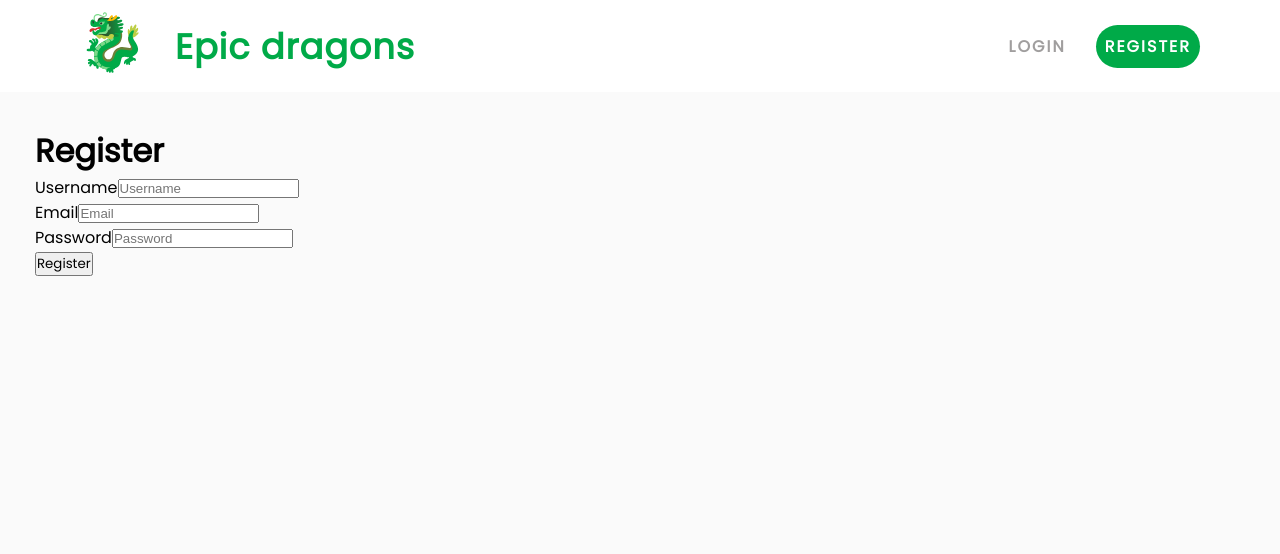
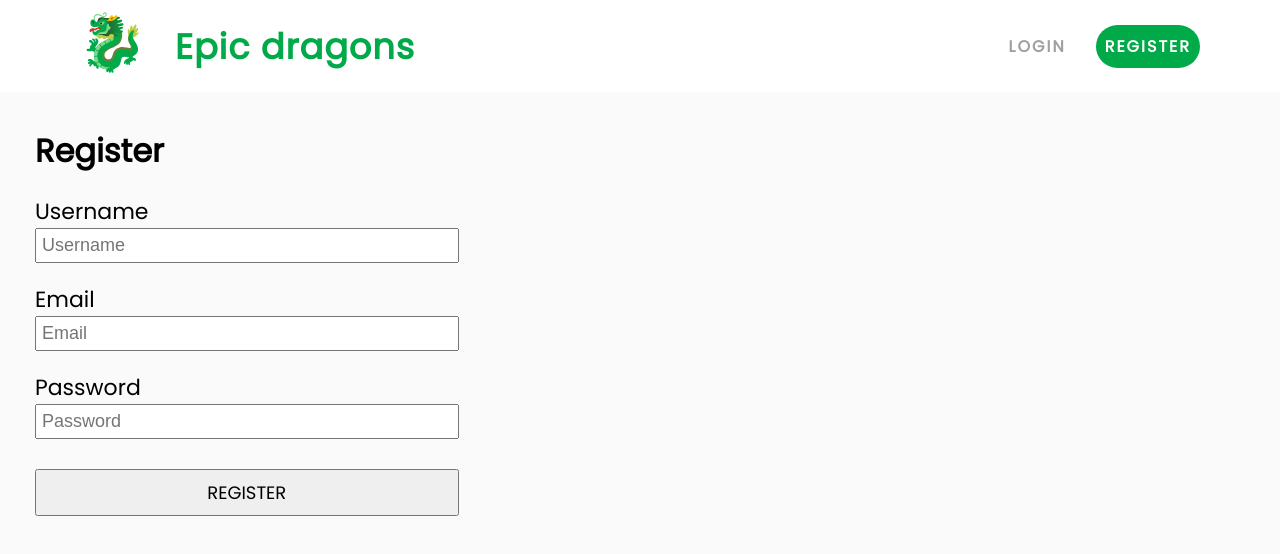
Before and after one commit to petrchatrny/simple-auth, a Vue app in the folder frontend/: page /register in a window 1280 px wide. Shown: the top 554 px of the page. Built offline with nearby package versions, Linux system fonts and the light colour scheme; what vue-toast-notification would draw is missing.

Commit message:
updated styles

```diff
--- a/frontend/src/assets/form.css
+++ b/frontend/src/assets/form.css
@@ -1,4 +1,10 @@
-form {
+.view-body {
+    margin: 35px;
+    display: flex;
+    flex-direction: column;
+}
+
+.view-body form {
     display: flex;
     flex-direction: column;
     margin-top: 20px;
@@ -10,17 +16,17 @@ form {
     margin-bottom: 20px;
 }
 
-label {
+.view-body label {
     font-size: 22px;
 }
 
-input {
+.view-body input {
     font-size: 18px;
     padding: 5px;
     width: 35%;
 }
 
-button {
+.form-button {
     width: 35%;
     padding: 8px;
     font-size: 18px;
--- a/frontend/src/views/HomeView.vue
+++ b/frontend/src/views/HomeView.vue
@@ -1,5 +1,5 @@
 <template>
-  <div class="body">
+  <div class="view-body">
     <img src="../assets/dragon.svg" alt="dragon">
     <div class="home-text">
       <h1>Website about epic dragons</h1>
@@ -32,7 +32,7 @@ export default {
 </script>
 
 <style scoped>
-.body {
+.view-body {
   margin: 25px;
   display: flex;
   flex-direction: row;
--- a/frontend/src/views/LoginView.vue
+++ b/frontend/src/views/LoginView.vue
@@ -1,5 +1,5 @@
 <template>
-  <div class="body">
+  <div class="view-body">
     <h1>Login</h1>
     <form>
       <div class="form-part">
@@ -12,7 +12,7 @@
         <input type="password" id="password" placeholder="Password" required>
       </div>
 
-      <button>Login</button>
+      <button class="form-button">Login</button>
     </form>
   </div>
 </template>
@@ -26,10 +26,4 @@ export default {
 <style scoped>
 @import "../assets/form.css";
 
-.body {
-  margin: 35px;
-  display: flex;
-  flex-direction: column;
-}
-
 </style>
--- a/frontend/src/views/RegisterView.vue
+++ b/frontend/src/views/RegisterView.vue
@@ -1,5 +1,5 @@
 <template>
-  <div class="body">
+  <div class="view-body">
     <h1>Register</h1>
     <form @submit.prevent="register">
       <div class="form-part">
@@ -17,7 +17,7 @@
         <input type="password" v-model="password" id="password" placeholder="Password" required>
       </div>
 
-      <button>Register</button>
+      <button class="form-button">Register</button>
     </form>
   </div>
 </template>
@@ -55,9 +55,6 @@ export default {
 </script>
 
 <style scoped>
-.body {
-  margin: 35px;
-  display: flex;
-  flex-direction: column;
-}
+@import "../assets/form.css";
+
 </style>
```
